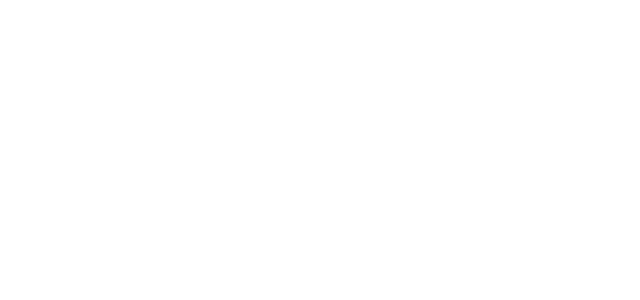
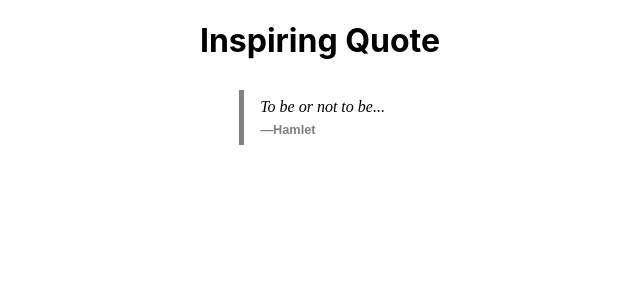
Before and after one commit to kstrus/inspiring-quote, a React (Create React App) app: page / in a window 1280 px wide. Shown: the top 300 px of the page, without its empty margins (320-960 px from the left). Built offline with nearby package versions, Linux system fonts and the light colour scheme.

Commit message:
Add Quote component

```diff
--- a/src/App.css
+++ b/src/App.css
@@ -2,37 +2,25 @@
   text-align: center;
 }
 
-.App-logo {
-  height: 40vmin;
-  pointer-events: none;
+blockquote {
+  margin: 0.5em 0;
+  padding: 0.5em 1em;
+  border-left: 5px solid grey;
+  font-family: serif;
+  font-style: italic;
+  display: inline-block;
+  text-align: left;
 }
 
-@media (prefers-reduced-motion: no-preference) {
-  .App-logo {
-    animation: App-logo-spin infinite 20s linear;
-  }
+blockquote footer {
+  font-family: sans-serif;
+  font-style: normal;
+  font-size: 0.8em;
+  font-weight: 700;
+  padding-top: 0.5em;
+  color: grey;
 }
 
-.App-header {
-  background-color: #282c34;
-  min-height: 100vh;
-  display: flex;
-  flex-direction: column;
-  align-items: center;
-  justify-content: center;
-  font-size: calc(10px + 2vmin);
-  color: white;
+blockquote footer:before {
+  content: "\2015";
 }
-
-.App-link {
-  color: #61dafb;
-}
-
-@keyframes App-logo-spin {
-  from {
-    transform: rotate(0deg);
-  }
-  to {
-    transform: rotate(360deg);
-  }
-}
--- a/src/App.js
+++ b/src/App.js
@@ -1,8 +1,12 @@
 import './App.css';
+import Quote from './Quote';
 
 function App() {
   return (
-    <div className="App"></div>
+    <div className="App">
+      <h1>Inspiring Quote</h1>
+      <Quote text="To be or not to be..." author="Hamlet" />
+    </div>
   );
 }
 
--- /dev/null
+++ b/src/Quote.js
@@ -0,0 +1,14 @@
+import React from 'react';
+import PropTypes from 'prop-types';
+
+const Quote = ({ text, author }) => <blockquote>
+    {text}
+    <footer>{author}</footer>
+</blockquote>;
+
+Quote.propTypes = {
+    author: PropTypes.string.isRequired,
+    text: PropTypes.string.isRequired
+}
+
+export default Quote;
```
